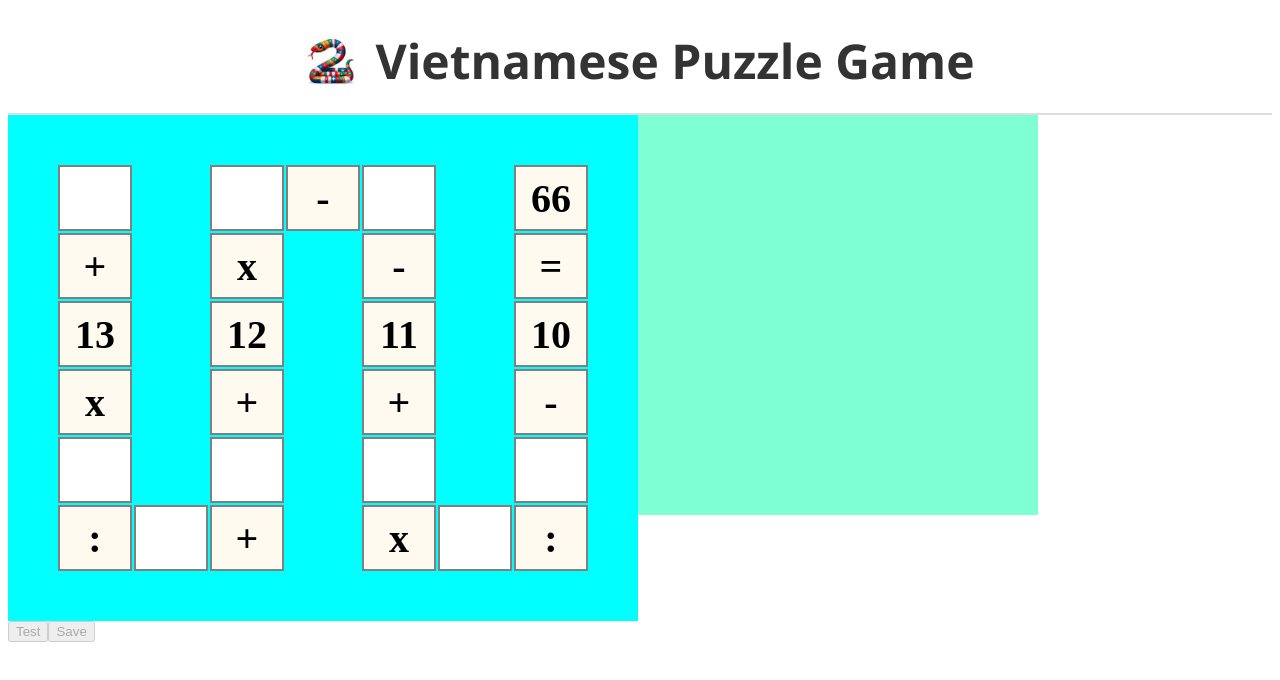
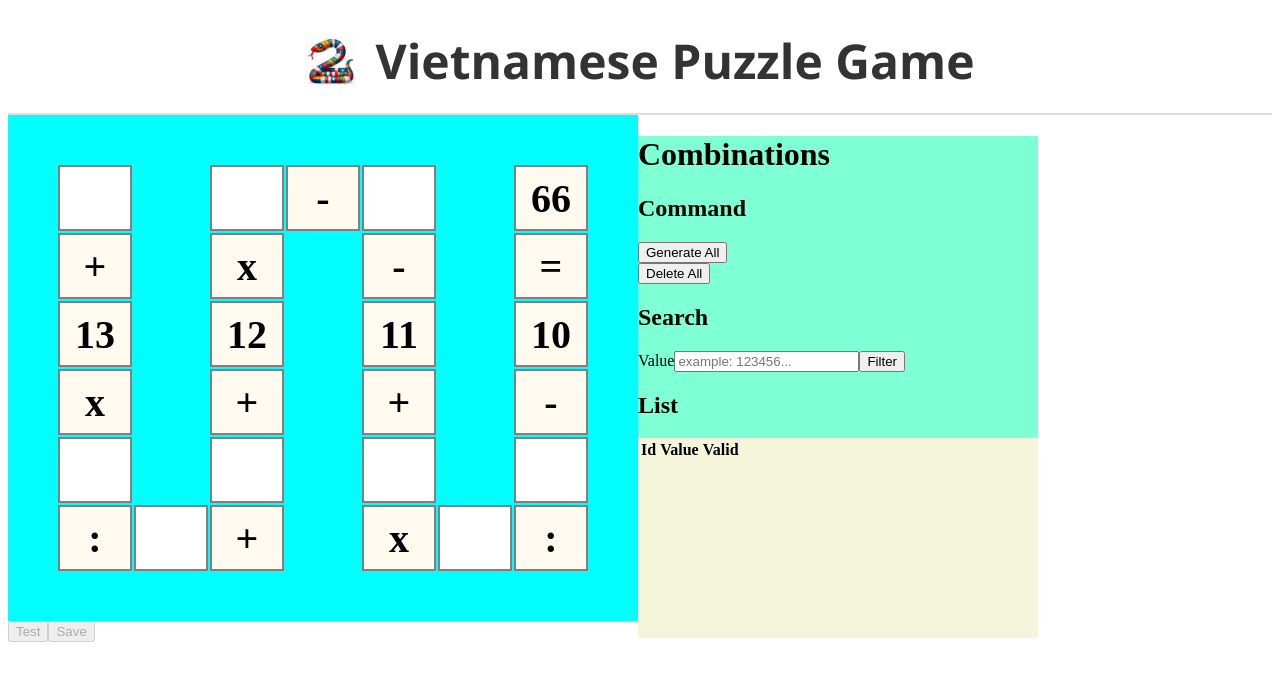
Before and after one commit to Thom988/VietnamesePuzzle, an Angular app: page / in a window 1280 px wide. Shown: the top 680 px of the page. Built offline with nearby package versions, Linux system fonts and the light colour scheme.

Commit message:
Mise en place du service et developpement composant game-data

```diff
--- a/src/app/app.config.ts
+++ b/src/app/app.config.ts
@@ -1,8 +1,8 @@
 import { ApplicationConfig } from '@angular/core';
 import { provideRouter } from '@angular/router';
-
 import { routes } from './app.routes';
+import { provideHttpClient } from '@angular/common/http';
 
 export const appConfig: ApplicationConfig = {
-  providers: [provideRouter(routes)]
+  providers: [provideRouter(routes), provideHttpClient()]
 };
--- a/src/app/app.routes.ts
+++ b/src/app/app.routes.ts
@@ -1,5 +1,6 @@
 import { Routes } from '@angular/router';
 import { LandingPageComponent } from './landing-page/landing-page/landing-page.component';
+
 
 export const routes: Routes = [
     {path: '', component: LandingPageComponent}
--- a/src/app/core/services/combination.service.ts
+++ b/src/app/core/services/combination.service.ts
@@ -1,9 +1,42 @@
+import { HttpClient } from '@angular/common/http';
 import { Injectable } from '@angular/core';
+import { Observable } from 'rxjs';
+import { Combination } from '../models/combination.model';
 
 @Injectable({
   providedIn: 'root'
 })
 export class CombinationService {
 
-  constructor() { }
+  constructor(private http: HttpClient) { }
+
+  generateCombinations(): Observable<number> {
+    return this.http.get<number>("http://localhost:9000/combinations/generate");
+  }
+
+  getCombinations(): Observable<Combination[]> {
+    return this.http.get<Combination[]>("http://localhost:9000/combinations");
+  }
+
+  deleteCombinations(): void {
+    this.http.delete("http://localhost:9000/combinations");
+  }
+
+  // deleteCombinations(): void {
+  //   this.http.delete("http://localhost:9000/combinations")
+  //     .subscribe(
+  //       () => {
+  //         console.log("La suppression s'est bien déroulée !");
+  //         // Tu peux ajouter d'autres actions ici si nécessaire
+  //       },
+  //       (error) => {
+  //         console.error("Erreur lors de la suppression :", error);
+  //         // Gère l'erreur ici (par exemple, affiche un message d'erreur à l'utilisateur)
+  //       }
+  //     );
+
+  getCombinationById(combinationId: number): Observable<Combination> {
+    return this.http.get<Combination>(`http://localhost:9000/combination/${combinationId}`);
+  }
+
 }
--- a/src/app/puzzle-game/game-data/game-data.component.html
+++ b/src/app/puzzle-game/game-data/game-data.component.html
@@ -1,2 +1,39 @@
 <div id="data-page">
+    <h1>Combinations</h1>
+    <div id="button-controls">
+        <h2>Command</h2>
+        <div id="command-bar">
+            <button (click)="generateCombinations()">Generate All</button>
+            <div *ngIf="executionTime$">Execution Time (ms) : {{executionTime$}}</div>
+        </div>
+        <div>
+            <button>Delete All</button>
+        </div>
+        <h2>Search</h2>
+        <div id="search-bar">
+            <label for="value">Value</label>
+            <input type="text" placeholder="example: 123456...">
+            <button>Filter</button>
+        </div>
+        <h2>List</h2>
+        <div id="combinations-list">
+            <table>
+                <thead>
+                    <tr>
+                        <th>Id</th>
+                        <th>Value</th>
+                        <th>Valid</th>
+                    </tr>
+                </thead>
+                <tbody>
+                    <tr *ngFor="let combination of combinations$ | async">
+                        <td>{{ combination.id }}</td>
+                        <td>{{ combination.value }}</td>
+                        <td>{{ combination.valid ? 'Yes' : 'No' }}</td>
+                    </tr>
+
+                </tbody>
+            </table>
+        </div>
+    </div>
 </div>
--- a/src/app/puzzle-game/game-data/game-data.component.scss
+++ b/src/app/puzzle-game/game-data/game-data.component.scss
@@ -3,3 +3,14 @@
     height: 400px;
     background-color: aquamarine;
 }
+
+#command-bar{
+    display: flex;
+    flex-direction: row;
+}
+
+#combinations-list{
+    height: 200px;
+    overflow-y: auto;
+    background-color: beige;
+}
--- a/src/app/puzzle-game/game-data/game-data.component.ts
+++ b/src/app/puzzle-game/game-data/game-data.component.ts
@@ -1,12 +1,36 @@
+import { CommonModule, NgFor, NgIf } from '@angular/common';
 import { Component } from '@angular/core';
+import { Combination } from '../../core/models/combination.model';
+import { CombinationService } from '../../core/services/combination.service';
+import { Observable } from 'rxjs';
+
 
 @Component({
   selector: 'app-game-data',
   standalone: true,
-  imports: [],
+  imports: [NgIf, NgFor, CommonModule],
   templateUrl: './game-data.component.html',
   styleUrl: './game-data.component.scss'
 })
 export class GameDataComponent {
 
+  executionTime$!: Observable<number | null>;
+  combinations$!: Observable<Combination[]>
+
+  constructor(private combinationService: CombinationService) {}
+
+  ngOnInit() {
+
+  }
+
+  generateCombinations() {
+    this.executionTime$ = this.combinationService.generateCombinations();
+    //this.combinations$ = this.combinationService.getCombinations();
+  }
+
+  deleteCombinations() {
+    this.combinationService.deleteCombinations();
+  }
+
+
 }
```
